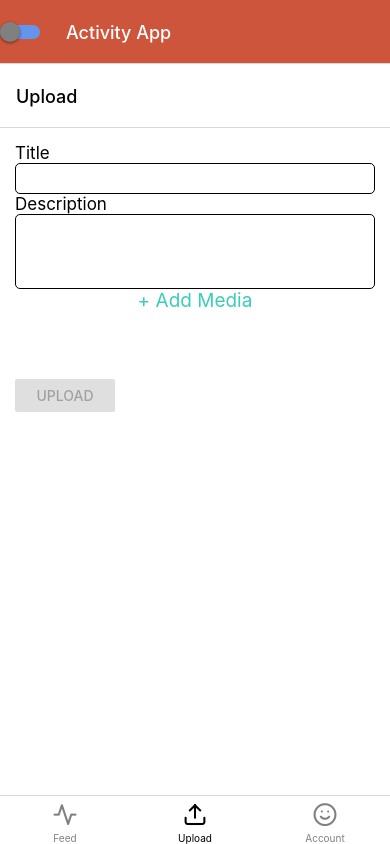
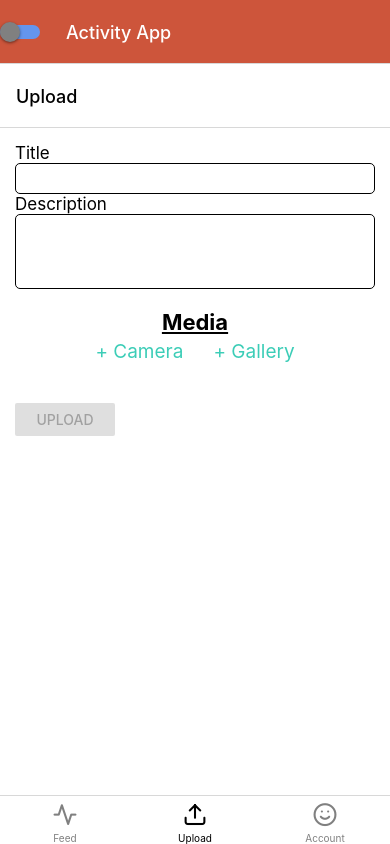
Before and after one commit to CameronDeMarco/CS-304, a React Native app: screen /Upload in a window 390 px wide. Built offline with nearby package versions, Linux system fonts and the light colour scheme.

Commit message:
camera and gallery working
Able to select images from the camera or gallery. Each image added is added as a list item displaying the image, image filename, and a future delete button.

```diff
--- a/Screens/UploadPage.jsx
+++ b/Screens/UploadPage.jsx
@@ -1,22 +1,40 @@
 import React, { useState } from 'react';
-import { View, Text, Button, TextInput, StyleSheet, Pressable , FlatList} from 'react-native';
+import { View, Text, Button, TextInput, StyleSheet, Pressable , FlatList, Image} from 'react-native';
 import { useTheme } from '@react-navigation/native';
 import { MaterialCommunityIcons } from '@expo/vector-icons';
 import { RawButton, ScrollView } from 'react-native-gesture-handler';
-import symbolicateStackTrace from 'react-native/Libraries/Core/Devtools/symbolicateStackTrace';
+import * as ImagePicker from 'expo-image-picker';
 
 
 const UploadPage = () => {
     const theme = useTheme();
     const [ITEMLIST, setItem] = useState([]);
 
-    function addFile(){
-        setItem([...ITEMLIST, {fileName:"test.png"}]);
+    function addFile(fileName, uri){
+        setItem([...ITEMLIST, {fileName:fileName, uri:uri}]);
     }
 
-    function selectMedia(){
-        //TODO implement camera/galery options...
-        //If user adds media call add file.
+    async function openCamera(){
+        let result = await ImagePicker.launchCameraAsync();
+        if(!result.canceled){
+            console.log(result.assets[0].fileName + " selected.");
+            addFile(test=result.assets[0].fileName, result.assets[0].uri);
+            console.log(result.assets[0]);
+        }else{
+            console.log("Media selection cancled.");
+        }
+    }
+
+    async function selectMedia(){
+        let result = await ImagePicker.launchImageLibraryAsync();
+
+        if(!result.canceled){
+            console.log(result.assets[0].fileName + " selected.");
+            addFile(test=result.assets[0].fileName, result.assets[0].uri);
+            console.log(result.assets[0]);
+        }else{
+            console.log("Media selection cancled.");
+        }
     }
 
     return (
@@ -29,17 +47,27 @@ const UploadPage = () => {
                 <Text style={styles.textField}>Description</Text>
                 <TextInput maxLength={150} style={[styles.multiTextInput, styles.androidShadow]} multiline></TextInput>
             </View>
-            <Pressable
-            onPressOut={()=>{
-                addFile();
-                selectMedia();
-            }}>
-                <Text style={{color:"#3CCDB7", fontSize:19, width: '100%', height: 75, textAlignVertical:'center', textAlign:'center'}}>+ Add Media</Text>
-            </Pressable>
+            <Text style={{fontWeight:"bold", fontSize:22, textDecorationLine:"underline", textAlign:'center', marginTop:20, marginBottom:5}}>Media</Text>
+            <View style={{flexDirection:"row", justifyContent:"center"}}>
+                <Pressable
+                style={{marginHorizontal:15}}
+                onPressOut={()=>{
+                    openCamera();
+                }}>
+                    <Text style={{color:"#3CCDB7", width:"100%", fontSize:19, marginBottom:25, textAlignVertical:'center'}}>+ Camera</Text>
+                </Pressable>
+                <Pressable
+                style={{marginHorizontal:15}}
+                onPressOut={()=>{
+                    selectMedia();
+                }}>
+                <Text style={{color:"#3CCDB7", width:"100%", fontSize:19, marginBottom:25, textAlignVertical:'center'}}>+ Gallery</Text>
+                </Pressable>
+            </View>
             <FlatList
                 scrollEnabled={false}
                 data={ITEMLIST}
-                renderItem={({item}) => <ResourceCard fileName={item.fileName}/>}
+                renderItem={({item}) => <ResourceCard fileName={item.fileName} uri={item.uri}/>}
             />
             <View style={{paddingTop:15, width: 100, height: 100}}>
                 <Button title="Upload" disabled />
@@ -83,10 +111,17 @@ const styles = StyleSheet.create({
 
 export default UploadPage;
 
-const ResourceCard = ({fileName}) => {
+const ResourceCard = ({fileName, uri}) => {
+    let resourceName;
+    if(fileName.length > 20){
+        resourceName = fileName.substring(0,20) + "...";
+    }else{
+        resourceName = fileName;
+    }
     return(
-        <View style={{flexDirection:"row", justifyContent:"space-between", flex:1, marginHorizontal: 30, marginVertical:8, backgroundColor:"#E6E6E6", borderWidth:.25}}>
-            <Text style={{padding:15}}>{fileName}</Text>
+        <View style={{flexDirection:"row", justifyContent:"flex-start", flex:1, marginHorizontal: 30, marginVertical:8, backgroundColor:"#E6E6E6"}}>
+            <Image source={{uri:uri}} width={75} height={75}/>
+            <Text style={{padding:15, textAlignVertical:"center"}}>{resourceName}</Text>
             <Pressable>
                 <MaterialCommunityIcons.Button name="image-remove" size={24} color="black" backgroundColor={"#00000000"} style={{height:"100%"}}/>
             </Pressable>
--- a/package.json
+++ b/package.json
@@ -9,6 +9,7 @@
     "web": "expo start --web"
   },
   "dependencies": {
+    "@expo/vector-icons": "^14.0.0",
     "@expo/webpack-config": "^19.0.1",
     "@react-native-async-storage/async-storage": "^1.19.3",
     "@react-native-clipboard/clipboard": "^1.12.1",
@@ -44,7 +45,7 @@
     "react-native-web": "~0.19.6",
     "react-native-wheel-color-picker": "^1.3.1",
     "tailwindcss": "^3.3.5",
-    "@expo/vector-icons": "^14.0.0"
+    "expo-image-picker": "~14.7.1"
   },
   "devDependencies": {
     "@babel/core": "^7.20.0"
```
Also changed, not shown: 2 other files (tests, documents, lock files or other folders).
